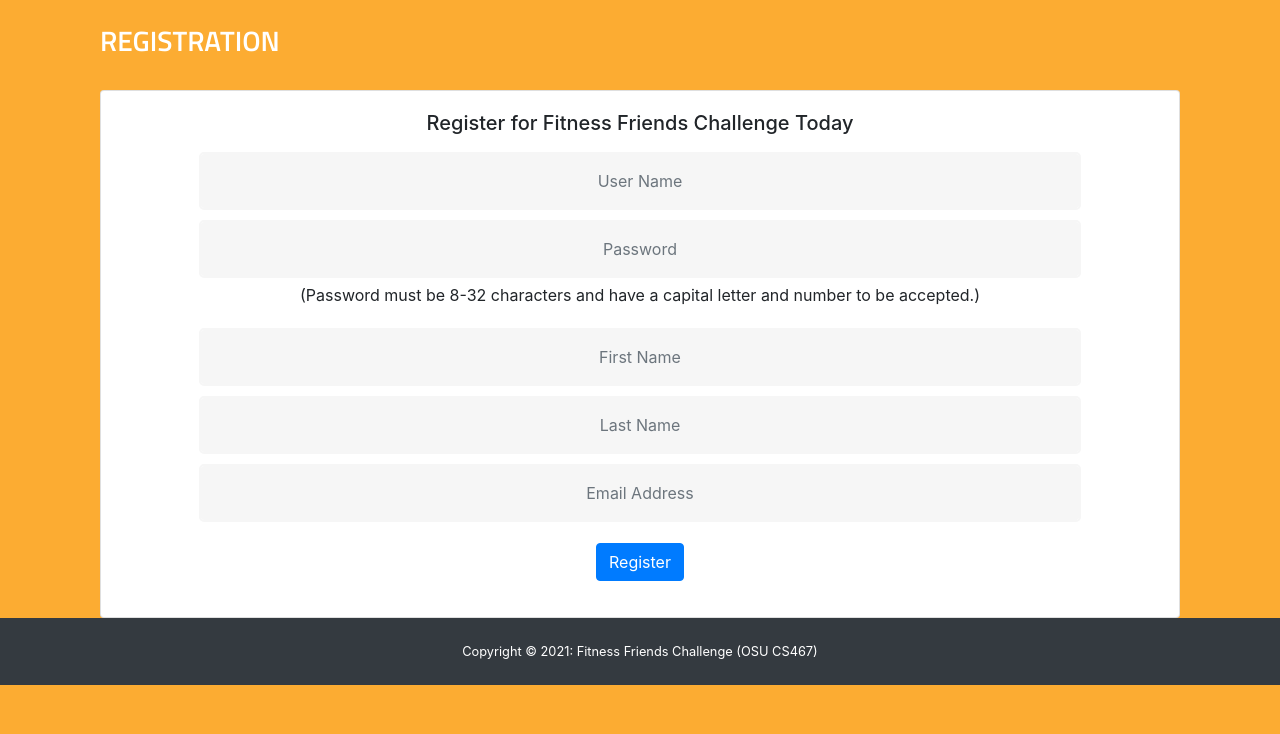
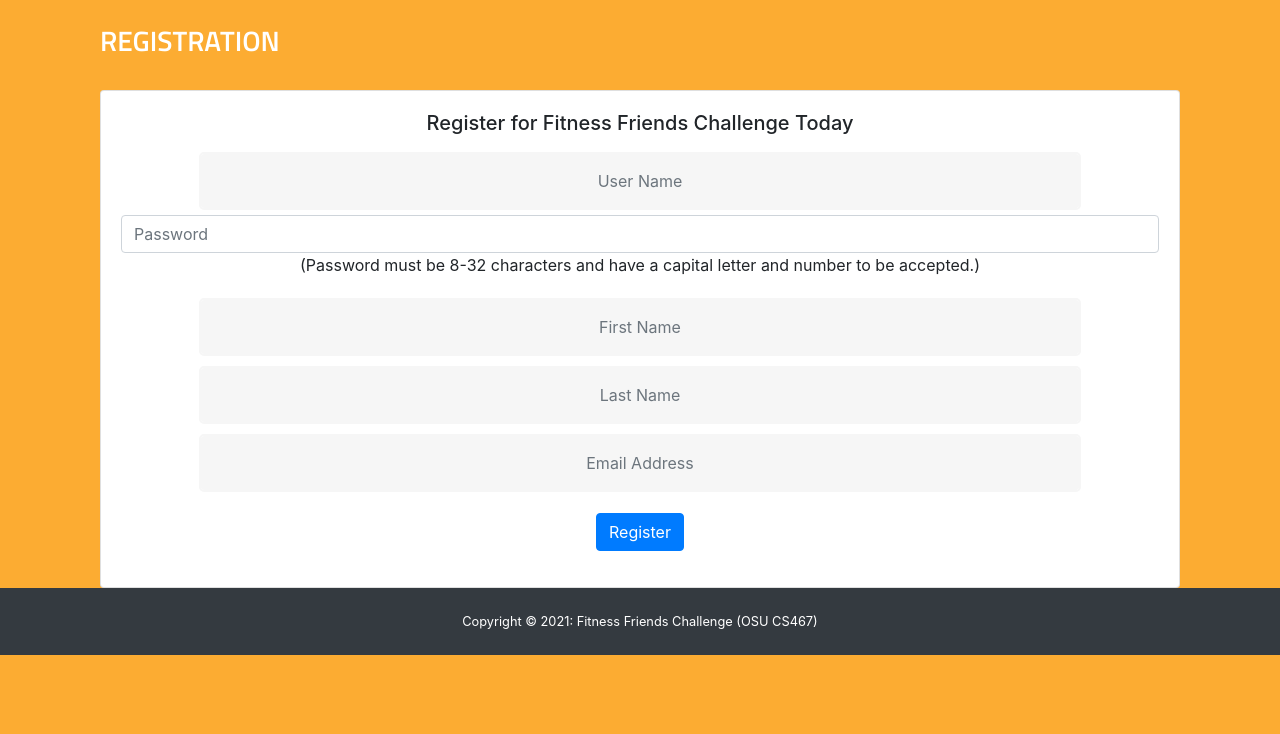
Before and after one commit to Zuhairahmed/CS467_Crowd-sourced-Fitness-Challenge-App, a Flask app: page /registration in a window 1280 px wide. Shown: the part 66-800 px from the top of the page. Run offline with Flask 2, Linux system fonts and the light colour scheme; parts of the project's set-up code (start-up, migrations or seed data) failed here and were passed over; some libraries are stand-ins or nearby versions.

Commit message:
added verification of username and password, changed password to password field

```diff
--- a/fitness_friends_challenge/forms.py
+++ b/fitness_friends_challenge/forms.py
@@ -2,6 +2,7 @@ import re
 from flask import flash
 from wtforms import Form, StringField, PasswordField, validators, ValidationError
 from wtforms.validators import InputRequired, email, email_validator
+from fitness_friends_challenge.models import User
 
 
 def flash_errors(form):
@@ -13,31 +14,43 @@ def flash_errors(form):
                 error
             ), 'error')
 
-def checkUsername(form, field):
-    if len(field.data) < 4:
+
+def username_taken_check(form, user_name):
+    free = User.query.filter_by(username=user_name.data).first()
+    if not free:
+        raise ValidationError('That username is taken. Please choose another.')
+
+
+def email_taken_check(form, user_email):
+    free = User.query.filter_by(email=user_email.data).first()
+    if not free:
+        raise ValidationError('That email is taken. Please choose another.')
+
+
+def checkUsername(form, username):
+    if len(username.data) < 4:
         raise ValidationError('Username must be at least 4 characters long.')
-    if len(field.data) > 12:
+    if len(username.data) > 12:
         raise ValidationError('Username must be shorter than 12 characters.')
+
 
 def checkPassword(form, field):
     if len(field.data) < 8:
         raise ValidationError("Password must be at least 8 characters long.")
     elif len(field.data) > 32:
         raise ValidationError("Password can't be bigger than 32 characters long.")
-    elif re.search('[0-9]',field.data) is None:
+    elif re.search('[0-9]', field.data) is None:
         raise ValidationError("Your password must have a number in it.")
-    elif re.search('[A-Z]',field.data) is None:
+    elif re.search('[A-Z]', field.data) is None:
         raise ValidationError("Your password must have a capital letter in it.")
-    return True
 
 
 class RegistrationForm(Form):
-    username = StringField('Username', [InputRequired(), checkUsername])
-    password = PasswordField('New Password', [
-        validators.DataRequired()
-    ])
-    username = StringField('Username', [InputRequired(message="Please enter a username"), validators.Length(min=3, max=10)])
-    password = PasswordField('New Password', [validators.DataRequired(message="Please enter a password."), checkPassword])
+    username = StringField('Username',
+                           [InputRequired(message="Please enter a username"), validators.Length(min=3, max=10),
+                            checkUsername])
+    password = PasswordField('New Password',
+                             [validators.DataRequired(message="Please enter a password."), checkPassword])
     firstname = StringField('First Name', [validators.data_required()])
     lastname = StringField('Last Name', [validators.data_required()])
-    email = StringField('Email Address', [email(), validators.Length(min=6, max=35)])
+    email = StringField('Email Address', [email(), validators.Length(min=6, max=35), email_taken_check])
--- a/fitness_friends_challenge/templates/faq.html
+++ b/fitness_friends_challenge/templates/faq.html
@@ -4,6 +4,7 @@
 {% block title %}FFC FAQ{% endblock %}
 {% endblock %}
 {% block content %}
+<div class="container">
 <div class="faq-section">
   <br>
   <h3>Frequently Asked Questions (FAQ)</h3>
@@ -48,6 +49,7 @@
   <div class="faq-questions rounded p-2">
     <p><strong>Answer:</strong> Rank first in an individual race, winners are ranked from <br>fastest to slowest for race competitions</p>
   </div>
+</div>
   <br>
 </div>
 {% endblock %}
--- a/fitness_friends_challenge/templates/registration.html
+++ b/fitness_friends_challenge/templates/registration.html
@@ -16,17 +16,17 @@
     </div>
     {% endfor %}
     <form method="POST">
-      <div class="form-group">
-        <input type="text" , class="form-control" , placeholder="User Name" , name="username" , required>
-        <input type="text" , class="form-control" , placeholder="Password" , name="password" , required>
+      <div class="form-group form-group-sm">
+        <input type="text"  class="form-control"  placeholder="User Name"  name="username"  required>
+        <input type="password"  class="form-control"  placeholder="Password"  name="password"  required>
         <p>(Password must be 8-32 characters and have a capital letter and number to be accepted.)</p>
-        <input type="text" , class="form-control" , placeholder="First Name" , name="firstname" , required>
-        <input type="text" , class="form-control" , placeholder="Last Name" , name="lastname" , required>
-        <input type="text" , class="form-control" , placeholder="Email Address" , name="email" , required>
+        <input type="text"  class="form-control"  placeholder="First Name"  name="firstname"  required>
+        <input type="text"  class="form-control"  placeholder="Last Name"  name="lastname"  required>
+        <input type="text"  class="form-control"  placeholder="Email Address"  name="email"  required>
       </div>
       <button type="submit" , class="btn btn-primary" >Register
       </button>
     </form>
-  </div>
+</div>
 </div>
 {% endblock %}
```
